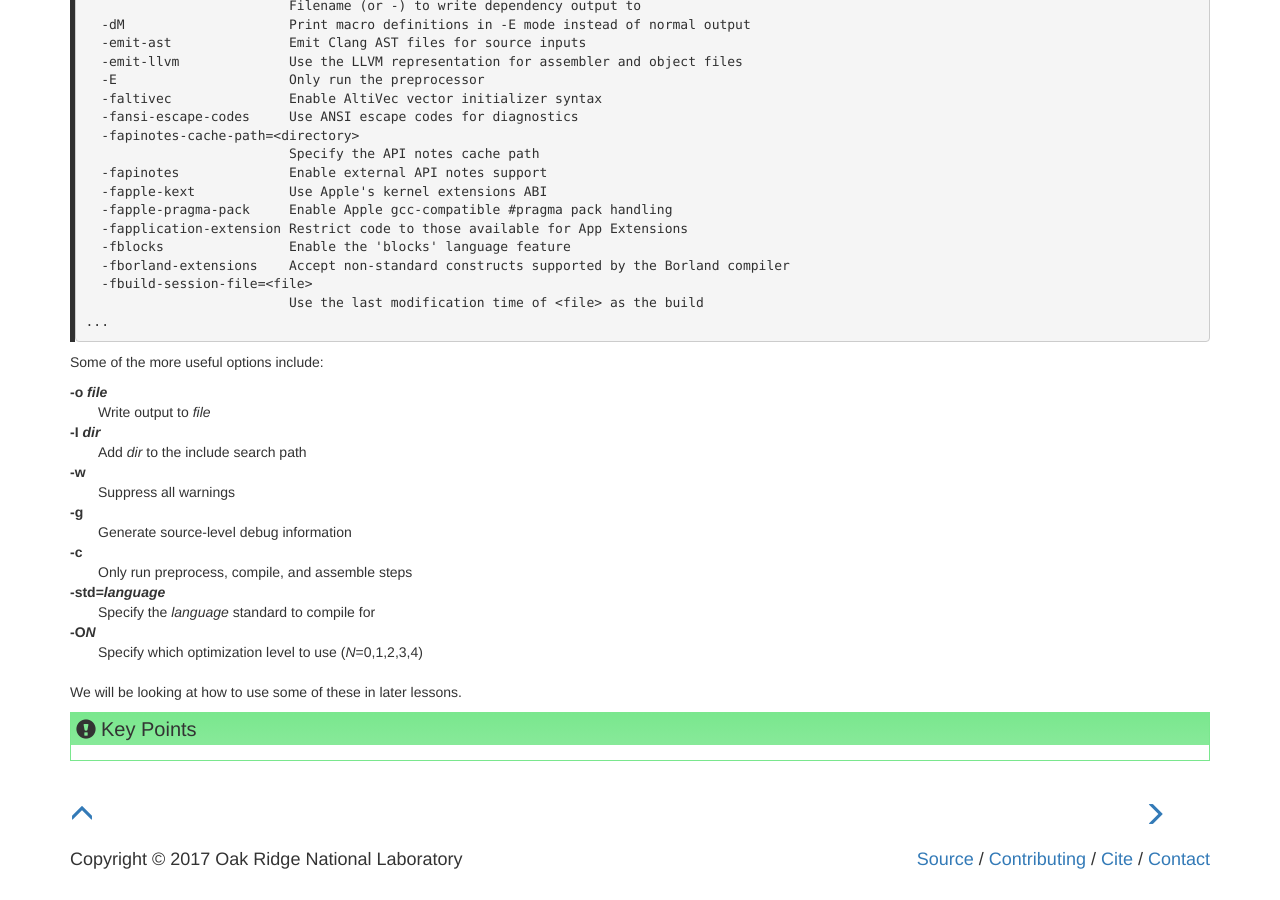
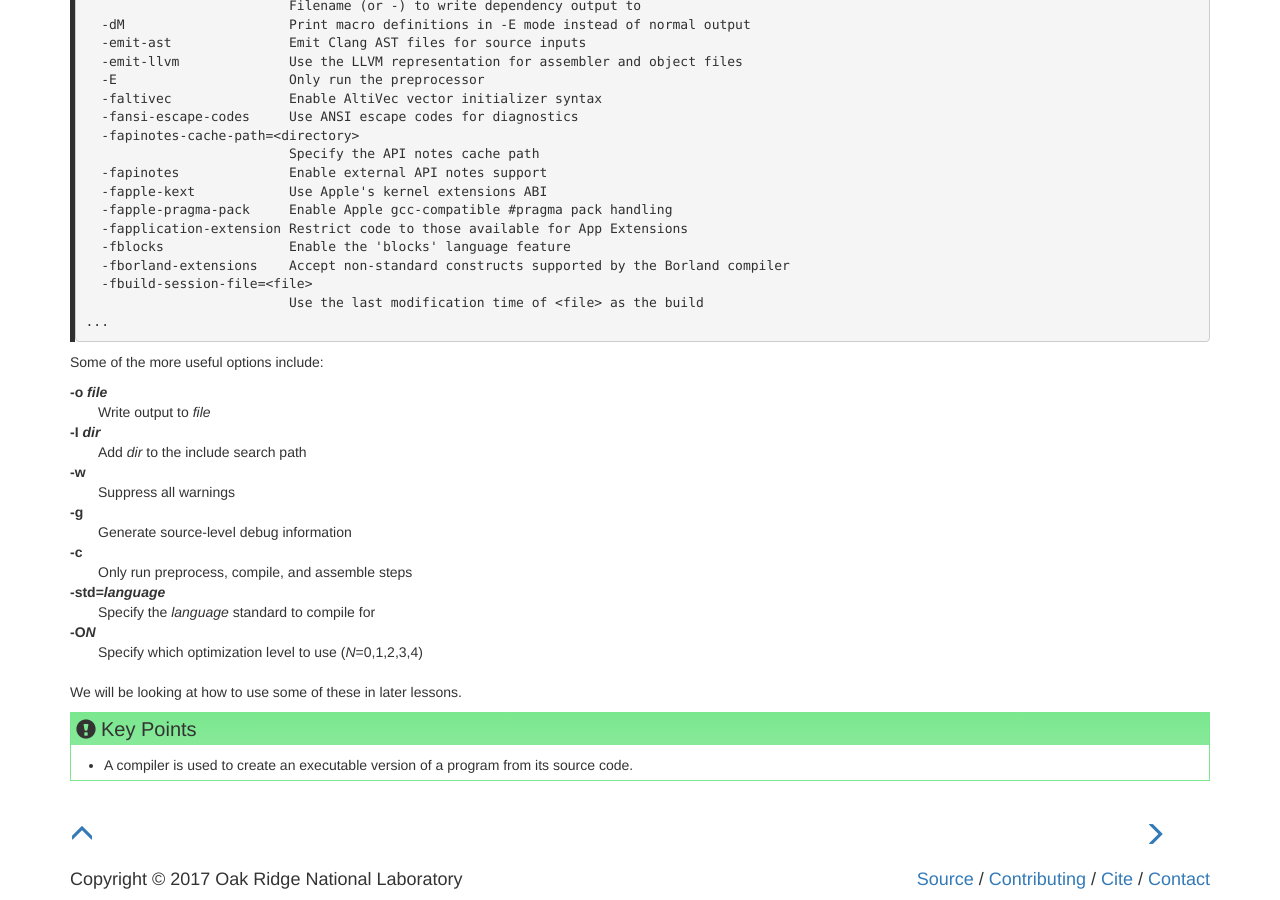
Before and after one commit to ornl-ssd/compiler-intro, a Jekyll site: the page built from _episodes/01-intro.md, in a window 1280 px wide and 900 px high, scrolled down 1257 px. Built offline with Jekyll 4.4.1, drawn with Linux system fonts in a browser that asks for light colours.

Commit message:
key point
Signed-off-by: Greg Watson <g.watson@computer.org>

```diff
--- a/_episodes/01-intro.md
+++ b/_episodes/01-intro.md
@@ -9,6 +9,7 @@ objectives:
 - "Learn how to use the C++ compiler, and the some of its options"
 - "Learn about running user-created programs"
 keypoints:
+- "A compiler is used to create an executable version of a program from its source code."
 ---
 As mentioned, a compiler converts source code into machine code that can execute on a target computer. Let's start with a simple example. Download the
 [`hello_world.cpp` file]({{ page.root }}/code/hello_world.cpp) and place it in a directory. This file contains the source code to a very simple program that prints "Hello World!" and exits.
```
